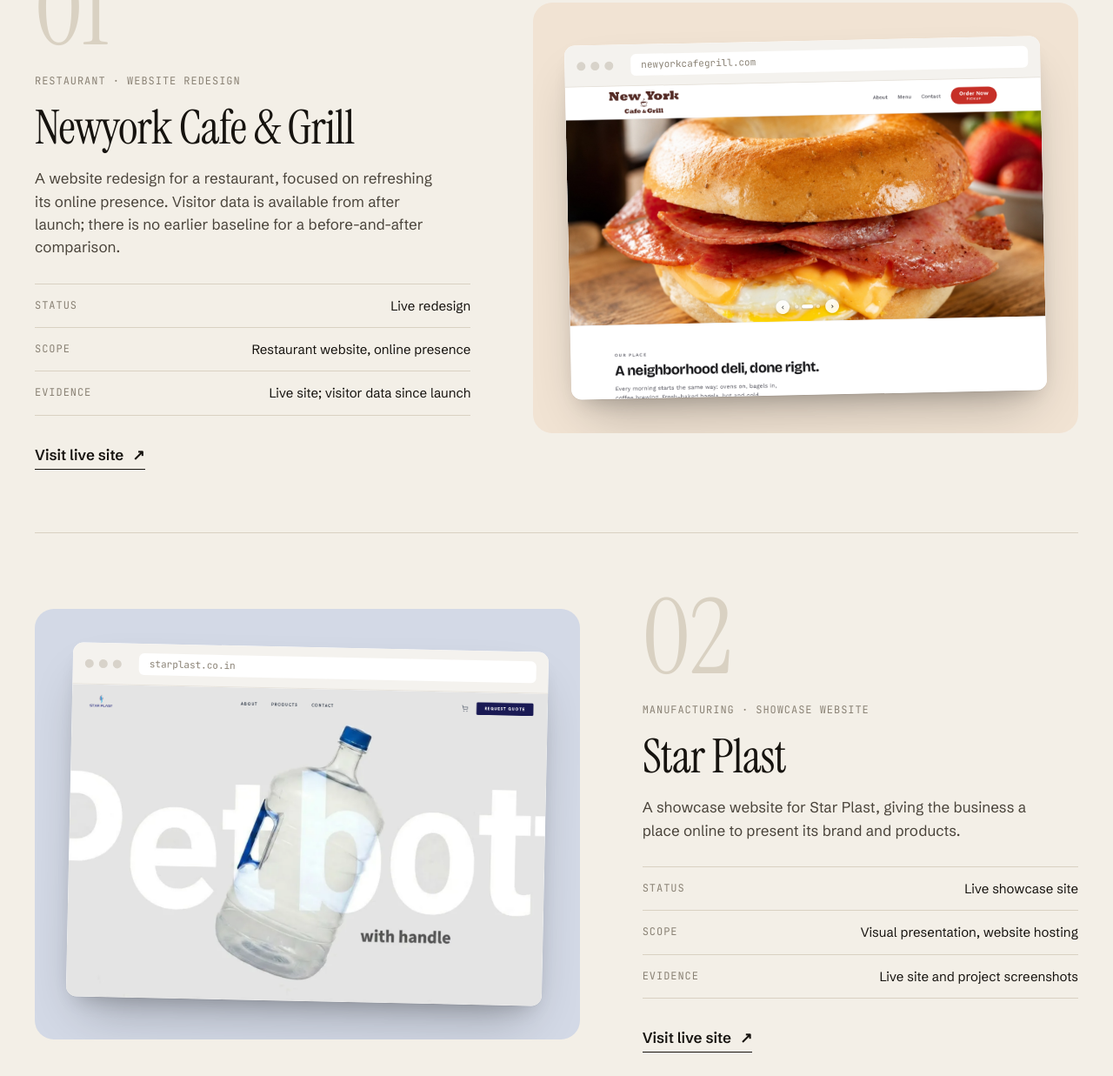
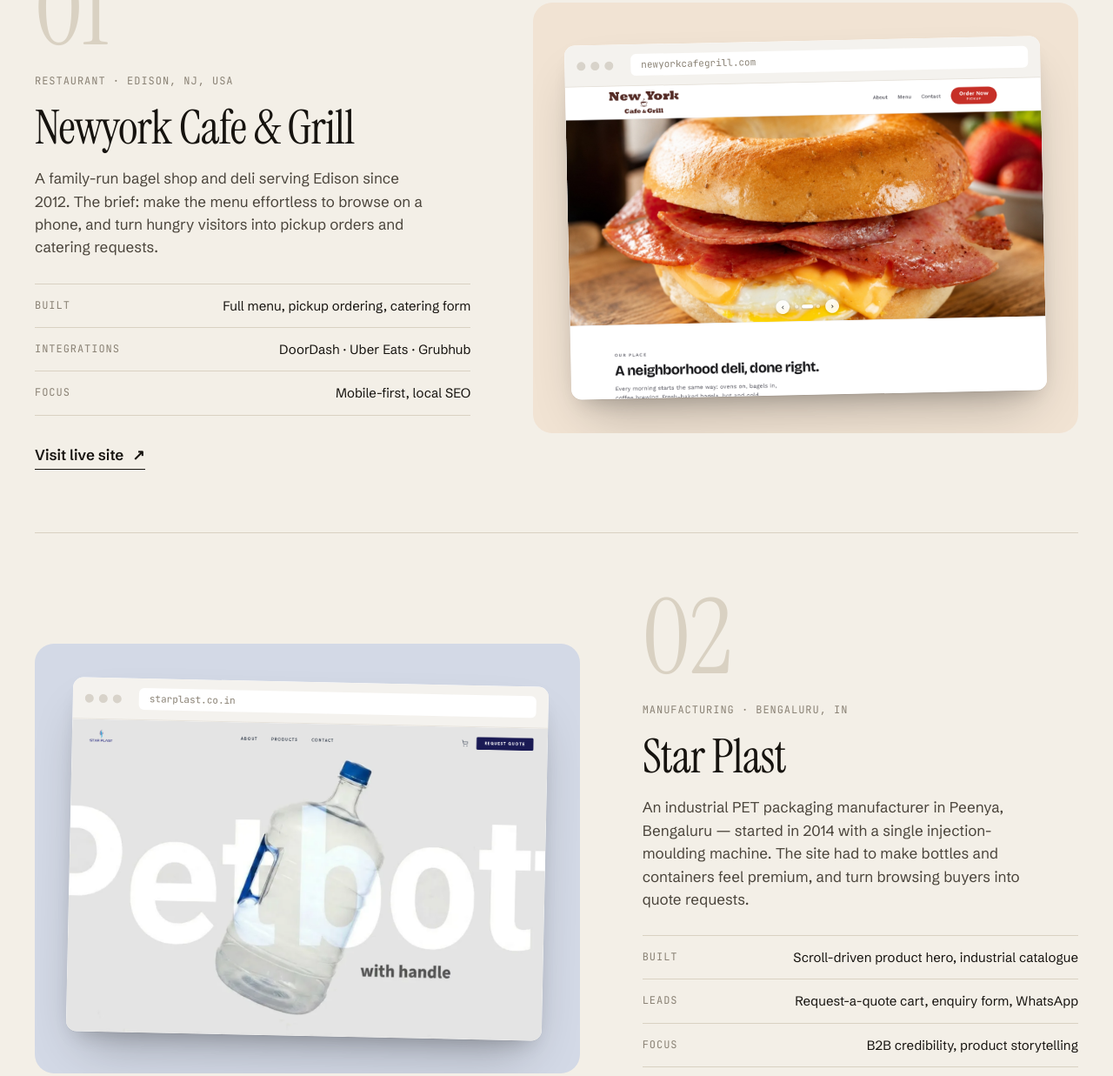
Before and after one commit to krunal-akbari/personal-website, a website: page index.html in a window 1280 px wide. Shown: the part 1377-2614 px from the top of the page at 87% size. Drawn offline with Linux system fonts and the light colour scheme.

Commit message:
Replace portfolio with uploaded website and remove unused files

```diff
--- a/index.html
+++ b/index.html
@@ -225,7 +225,7 @@
     </div>
     <h1 class="rv">Websites that make<br>small businesses look<br>as <em>good</em> as they <span class="under">really are.<svg viewBox="0 0 300 20" preserveAspectRatio="none"><path d="M3 14 C 80 4, 200 2, 297 10" stroke="#e2502c" stroke-width="5" fill="none" stroke-linecap="round"/></svg></span></h1>
     <div class="hero-foot">
-      <p class="rv">I'm <strong>Krunal Akbari</strong>. I design and build fast, hand-crafted websites for restaurants, manufacturers and fashion labels — clear, considered designs that give each business a presence online.</p>
+      <p class="rv">I'm <strong>Krunal Akbari</strong>. I design and build fast, hand-crafted websites for restaurants, manufacturers and fashion labels — sites that bring in orders, enquiries and bookings, not just compliments.</p>
       <div class="hero-cta rv">
         <a href="#work" class="btn btn-line">See the work</a>
         <a href="#contact" class="btn btn-ink">Get a quote <span class="arrow">→</span></a>
@@ -246,20 +246,20 @@
   <div class="wrap">
     <div class="sec-head rv">
       <span class="mono">Selected work · 03</span>
-      <h2>Three projects.<br>Three different <em>starting points.</em></h2>
+      <h2>Three businesses.<br>Three very different <em>customers.</em></h2>
     </div>
 
     <!-- 01 -->
     <article class="project rv">
       <div class="p-info">
         <div class="p-num">01</div>
-        <span class="p-tag mono">Restaurant · Website redesign</span>
+        <span class="p-tag mono">Restaurant · Edison, NJ, USA</span>
         <h3>Newyork Cafe &amp; Grill</h3>
-        <p>A website redesign for a restaurant, focused on refreshing its online presence. Visitor data is available from after launch; there is no earlier baseline for a before-and-after comparison.</p>
+        <p>A family-run bagel shop and deli serving Edison since 2012. The brief: make the menu effortless to browse on a phone, and turn hungry visitors into pickup orders and catering requests.</p>
         <ul class="p-facts">
-          <li><span>Status</span><span>Live redesign</span></li>
-          <li><span>Scope</span><span>Restaurant website, online presence</span></li>
-          <li><span>Evidence</span><span>Live site; visitor data since launch</span></li>
+          <li><span>Built</span><span>Full menu, pickup ordering, catering form</span></li>
+          <li><span>Integrations</span><span>DoorDash · Uber Eats · Grubhub</span></li>
+          <li><span>Focus</span><span>Mobile-first, local SEO</span></li>
         </ul>
         <a href="https://newyorkcafegrill.com" target="_blank" rel="noopener" class="p-link">Visit live site <span class="arrow">↗</span></a>
       </div>
@@ -275,13 +275,13 @@
     <article class="project rv">
       <div class="p-info">
         <div class="p-num">02</div>
-        <span class="p-tag mono">Manufacturing · Showcase website</span>
+        <span class="p-tag mono">Manufacturing · Bengaluru, IN</span>
         <h3>Star Plast</h3>
-        <p>A showcase website for Star Plast, giving the business a place online to present its brand and products.</p>
+        <p>An industrial PET packaging manufacturer in Peenya, Bengaluru — started in 2014 with a single injection-moulding machine. The site had to make bottles and containers feel premium, and turn browsing buyers into quote requests.</p>
         <ul class="p-facts">
-          <li><span>Status</span><span>Live showcase site</span></li>
-          <li><span>Scope</span><span>Visual presentation, website hosting</span></li>
-          <li><span>Evidence</span><span>Live site and project screenshots</span></li>
+          <li><span>Built</span><span>Scroll-driven product hero, industrial catalogue</span></li>
+          <li><span>Leads</span><span>Request-a-quote cart, enquiry form, WhatsApp</span></li>
+          <li><span>Focus</span><span>B2B credibility, product storytelling</span></li>
         </ul>
         <a href="https://www.starplast.co.in/" target="_blank" rel="noopener" class="p-link">Visit live site <span class="arrow">↗</span></a>
       </div>
@@ -297,15 +297,15 @@
     <article class="project rv">
       <div class="p-info">
         <div class="p-num">03</div>
-        <span class="p-tag mono">Fashion · Design in progress</span>
+        <span class="p-tag mono">Fashion · E-commerce</span>
         <h3>Style by Pre</h3>
-        <p>A fashion website design in progress, exploring the visual direction and presentation of the brand. The preview shows the current design stage.</p>
+        <p>An online label for hand-embroidered sarees, dresses, lehengas and festive jewellery, made in small batches by artisan families in Lucknow, Jaipur and Varanasi. The store needed to feel as rich as the craft — and make buying effortless.</p>
         <ul class="p-facts">
-          <li><span>Status</span><span>Design in progress</span></li>
-          <li><span>Scope</span><span>Fashion website design</span></li>
-          <li><span>Evidence</span><span>Design preview</span></li>
+          <li><span>Built</span><span>Storefront, collections, cart</span></li>
+          <li><span>Story</span><span>Our craft &amp; maker pages, first-visit brand intro</span></li>
+          <li><span>Focus</span><span>Product photography, custom-order enquiries</span></li>
         </ul>
-        <a href="https://style-by-pre.vercel.app/" target="_blank" rel="noopener" class="p-link">View design preview <span class="arrow">↗</span></a>
+        <a href="https://style-by-pre.vercel.app/" target="_blank" rel="noopener" class="p-link">Visit live site <span class="arrow">↗</span></a>
       </div>
       <div class="stage stage-pre">
         <div class="browser">
```
Also changed, not shown: work/pre-hero-styled.webp (deleted), work/stylebypre.png (deleted), 1 other file.
